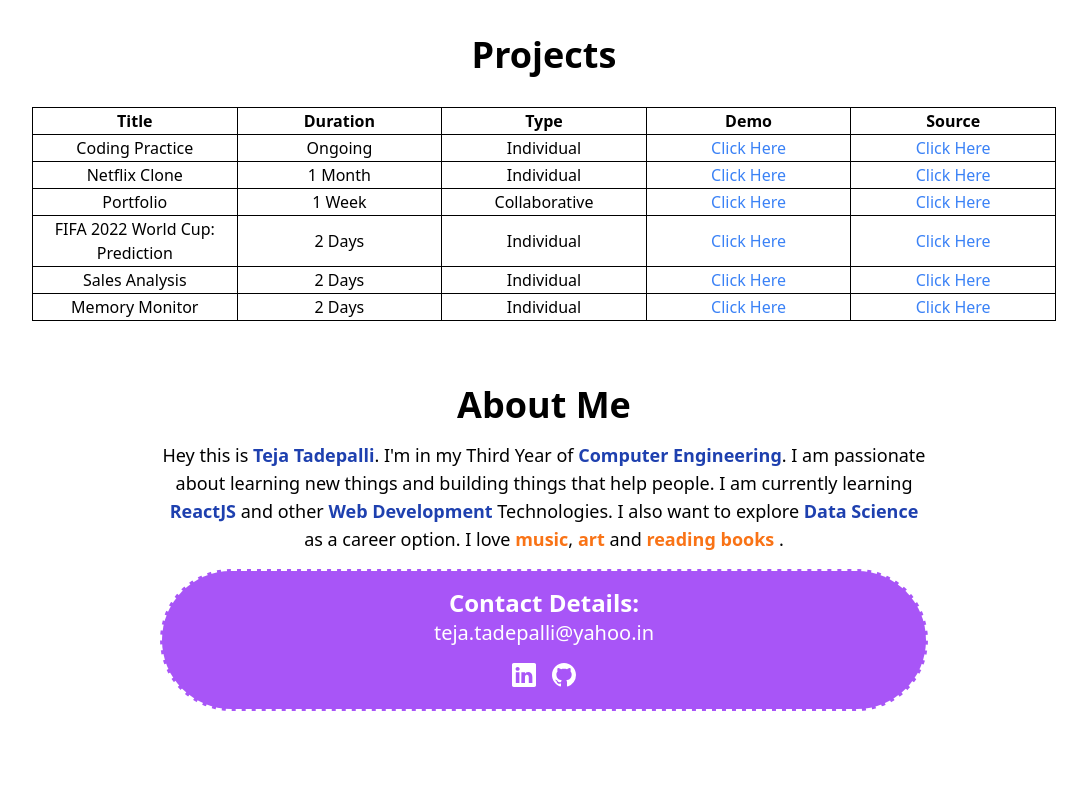
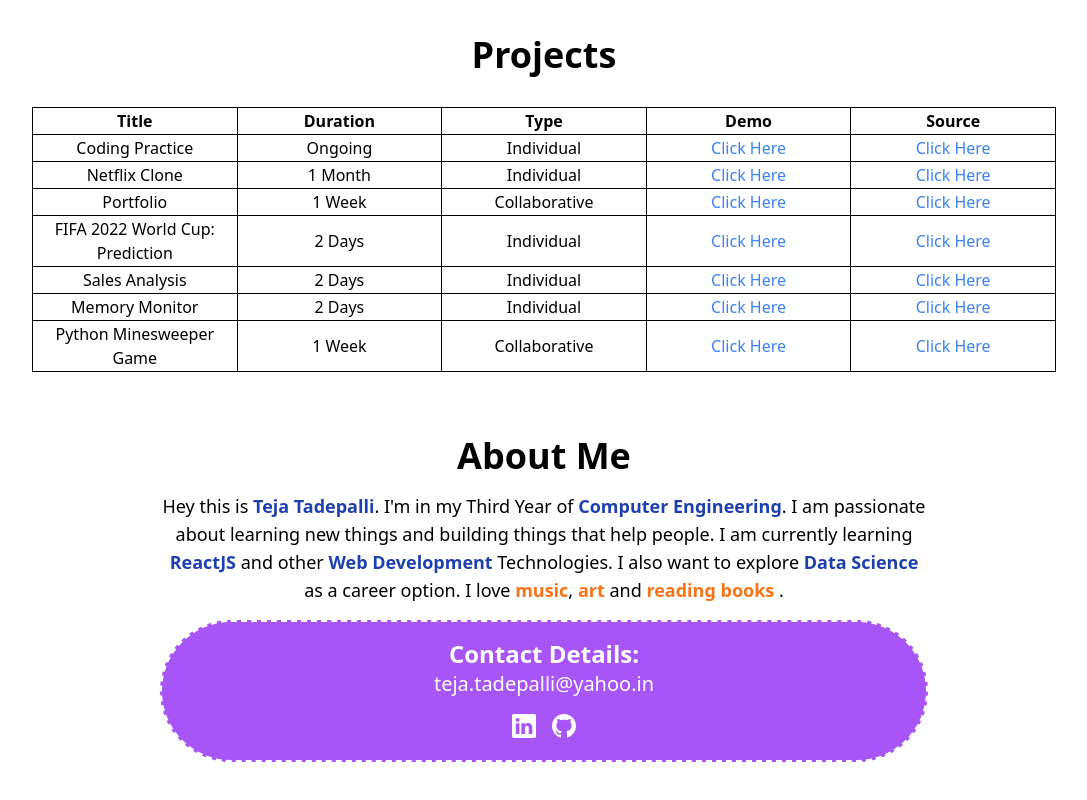
Before and after one commit to TejaTadepalli/My-Portfolio, a React (Create React App) app: page /projects in a window 1280 px wide. Shown: the part 733-1533 px from the top of the page, without its empty margins (96-1183 px from the left). Before the commit the page ends 1484 px from the top, so only its background shows below. Built offline with nearby package versions, Linux system fonts and the light colour scheme.

Commit message:
Update Projects.js

```diff
--- a/src/components/Projects.js
+++ b/src/components/Projects.js
@@ -41,6 +41,13 @@
             type:"Individual",
             demo:"https://github.com/TejaTadepalli/Memory-Monitor",
             code:"https://github.com/TejaTadepalli/Memory-Monitor",
+        },
+        {
+            title:"Python Minesweeper Game",
+            duration:"1 Week",
+            type:"Collaborative",
+            demo:"https://github.com/TejaTadepalli/Python-Minesweeper",
+            code:"https://github.com/TejaTadepalli/Python-Minesweeper",
         },
     ];
 
```
